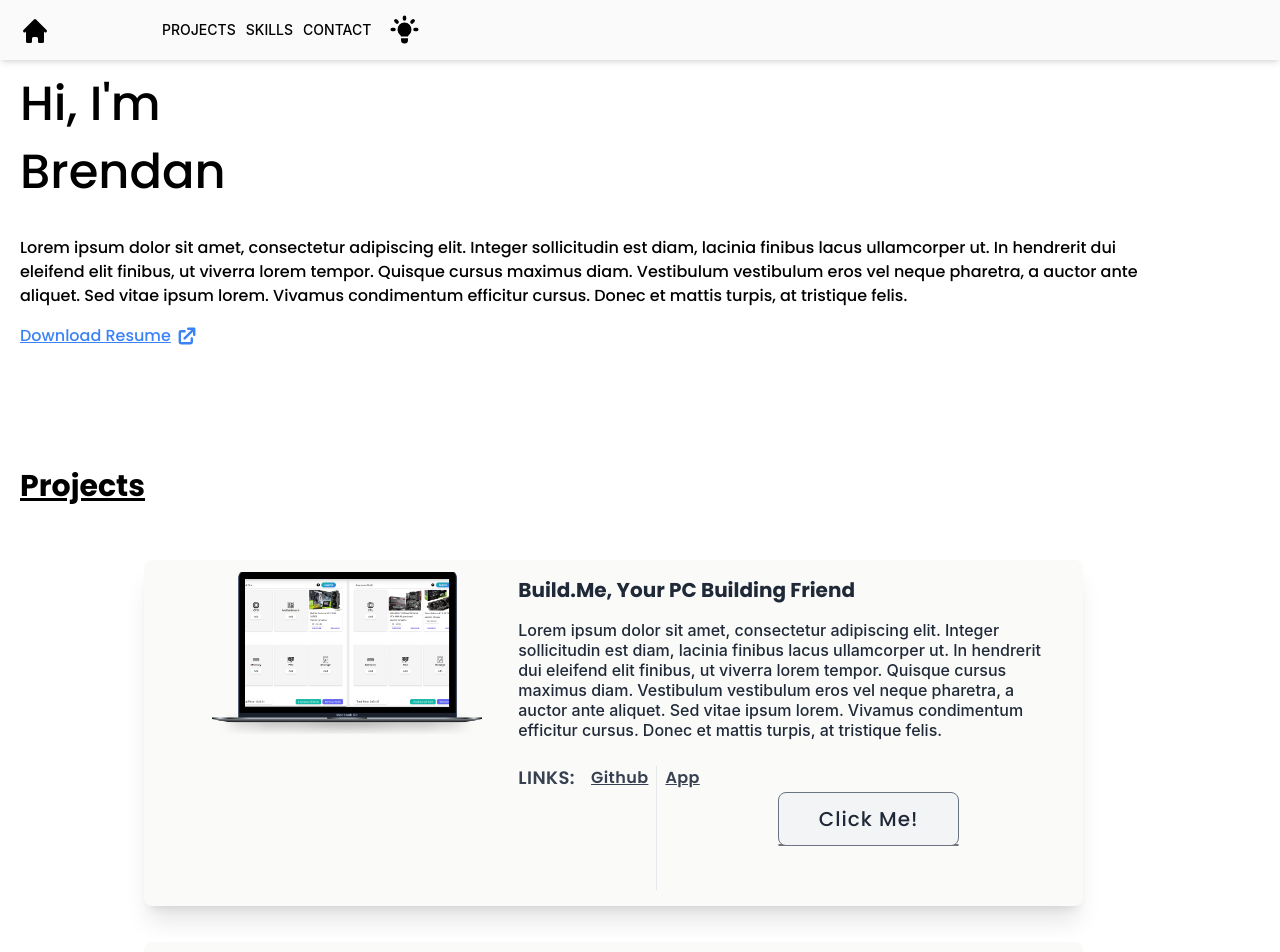
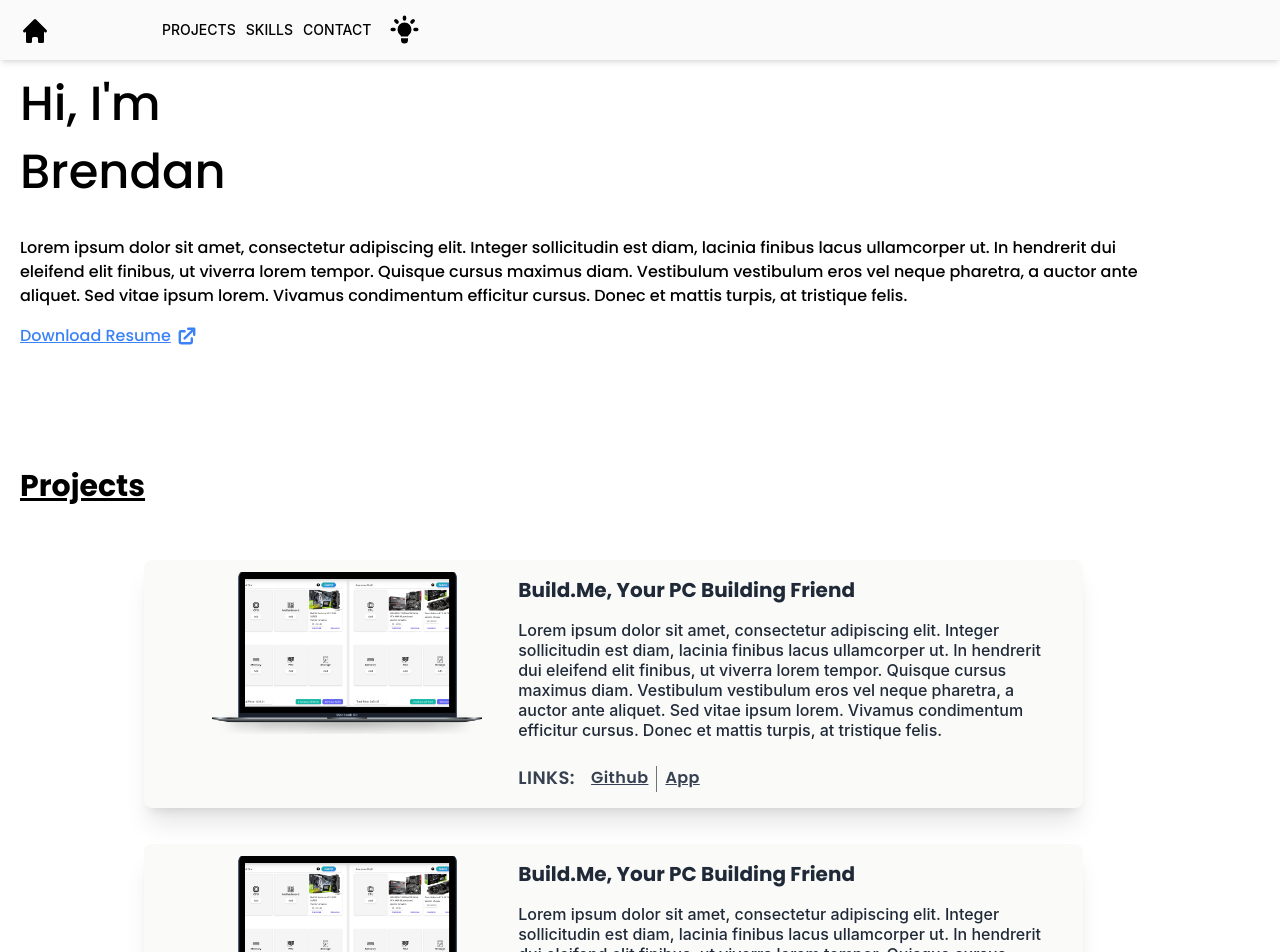
Before and after one commit to BrendanCheong/Personal-Website, a Next.js app: page / in a window 1280 px wide. Shown: the top 952 px of the page. Built offline with nearby package versions, Linux system fonts and the light colour scheme.

Commit message:
remove button from project cards

```diff
--- a/components/Home/ProjectCard.js
+++ b/components/Home/ProjectCard.js
@@ -31,7 +31,7 @@ const ProjectCard = () => {
                                 <h4 className="mt-2 text-lg font-semibold tracking-wide text-gray-700 uppercase">
                                     Links:
                                 </h4>
-                                <section className="grid grid-cols-2 mt-[10px] divide-x">
+                                <section className="grid grid-cols-2 mt-[10px] divide-x divide-zinc-500">
 
                                     <p className="px-2 text-base font-semibold tracking-wide text-gray-700 underline ">
                                         Github
@@ -40,7 +40,6 @@ const ProjectCard = () => {
                                         App
                                     </p>
                                 </section>
-                                <FancyButton/>
                             </section>
                         </div>
                     </div>
```
